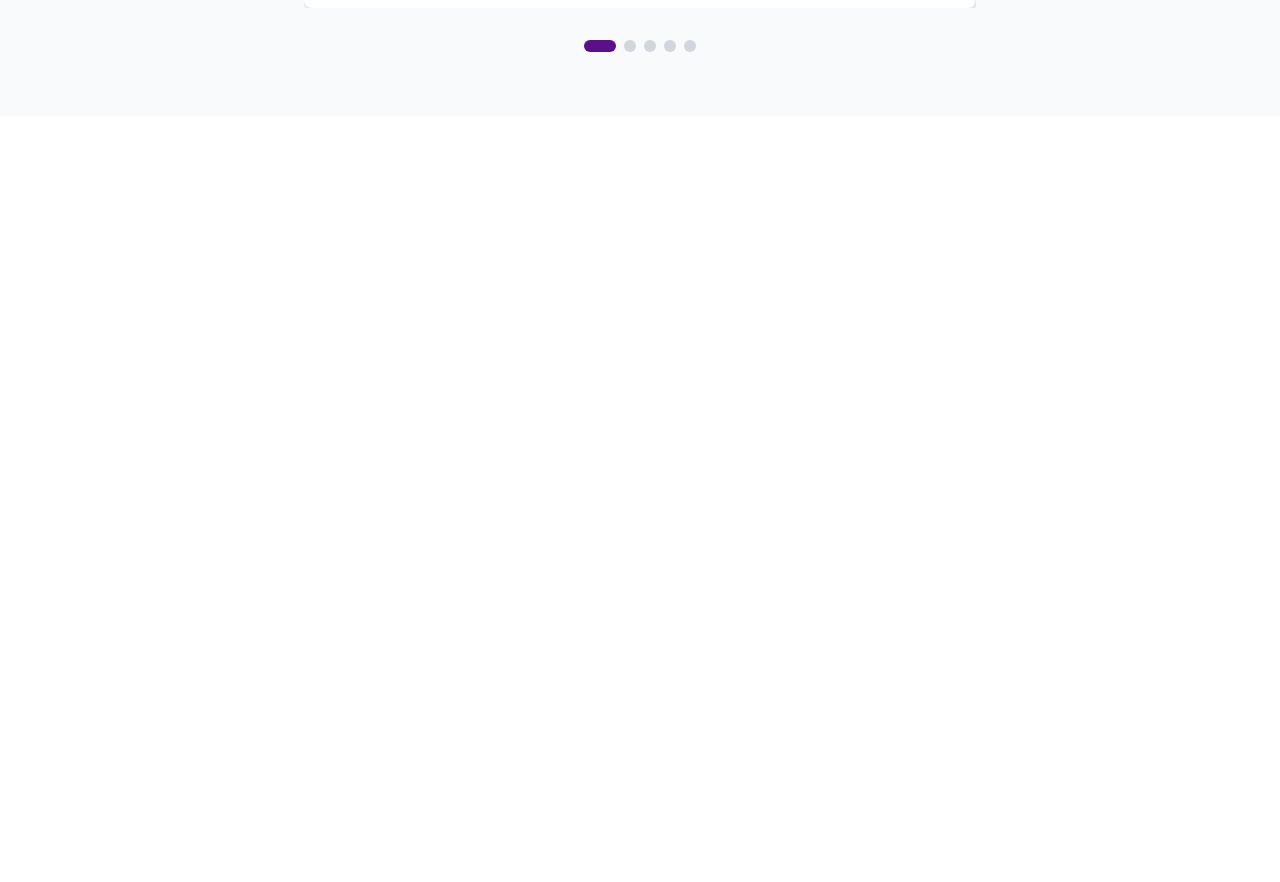
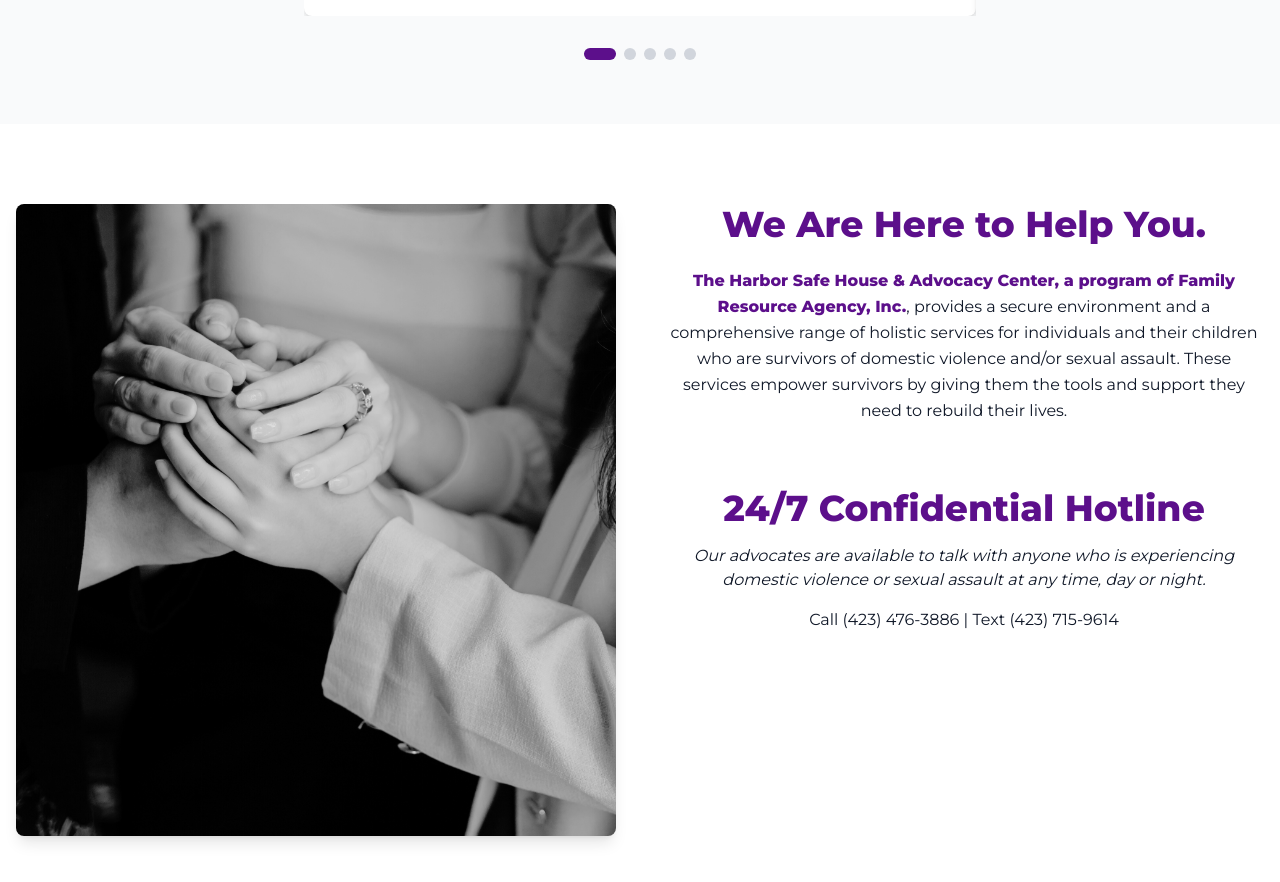
Before and after one commit to bhuddlez2/HarborSafeProject, a Next.js app in the folder frontend/my-app/: page / in a window 1280 px wide. Shown: the part 1218-2100 px from the top of the page. Before the commit the page ends 1334 px from the top, so only its background shows below. Built offline with nearby package versions, Linux system fonts and the light colour scheme.

Commit message:
here to help section

```diff
--- a/frontend/my-app/src/app/page.js
+++ b/frontend/my-app/src/app/page.js
@@ -207,7 +207,7 @@ export default function Home() {
             Section heading,
             text-center and mb-12 to center it with spacing below
             */}
-            <h2 className="text-center mb-12">Upcoming Events</h2>
+            <h2 className="text-center mb-12 text-2xl font-semibold">Upcoming Events</h2>
 
             {/*
             Carousel wrapper,
@@ -309,6 +309,97 @@ export default function Home() {
             </div>
           </div>
         </div>
+
+        {/*
+        About section,
+        id="about" so the About nav link anchor scrolls here,
+        py-20 px-4 for vertical padding and horizontal gutters,
+        bg-white background
+        */}
+        <section className="py-20 px-4 bg-white">
+          <div className="max-w-7xl mx-auto">
+
+            {/*
+            Two-column row: WeAreHere image left, text content right,
+            grid md:grid-cols-2 for two columns on medium screens and up,
+            gap-12 for spacing between columns,
+            items-start so both columns align to the top
+            */}
+            <div className="grid md:grid-cols-2 gap-12 items-start">
+
+              {/*
+              Left column: WeAreHere image,
+              w-full stretches the image to fill the column width,
+              rounded-lg for rounded corners,
+              shadow-lg for a drop shadow,
+              NOTE: if white padding appears around the image it is baked into the png itself,
+              to fix it the png will need to be cropped or exported without padding
+              */}
+              <div>
+                {/* eslint-disable-next-line @next/next/no-img-element */}
+                <img
+                  src="/WeAreHere.png"
+                  alt="Supportive hands"
+                  className="w-full rounded-lg shadow-lg"
+                />
+              </div>
+
+              {/*
+              Right column: heading, body copy, and hotline info,
+              space-y-6 for consistent vertical spacing between children
+              */}
+              <div className="space-y-6">
+
+                {/*
+                Section heading,
+                text-[#5C0F8B] for brand purple,
+                text-4xl for prominence,
+                text-center to match the Figma design,
+                mb-6 for spacing below before the body copy
+                */}
+                <h1 className="mb-6 text-[#5C0F8B] text-center text-4xl font-semibold">We Are Here to Help You.</h1>
+
+                {/* Body copy, leading-relaxed for comfortable line height */}
+                <p className="leading-relaxed text-gray-900 text-center mb-4">
+                  <strong className="text-[#5C0F8B]">The Harbor Safe House &amp; Advocacy Center, a program of Family Resource Agency, Inc.</strong>,
+                  provides a secure environment and a comprehensive range of holistic services for
+                  individuals and their children who are survivors of domestic violence and/or sexual
+                  assault. These services empower survivors by giving them the tools and support they
+                  need to rebuild their lives.
+                </p>
+
+                {/*
+                Hotline sub-section,
+                mt-16 pushes it further down to visually separate it from the body copy above
+                */}
+                <div className="mt-16">
+
+                  {/* Hotline heading, same brand color and size as the section heading above */}
+                  <h2 className="text-center mb-4 text-[#5C0F8B] text-4xl font-semibold">24/7 Confidential Hotline</h2>
+
+                  {/* Supporting italic description */}
+                  <p className="text-gray-900 italic text-center mb-4">
+                    Our advocates are available to talk with anyone who is experiencing domestic
+                    violence or sexual assault at any time, day or night.
+                  </p>
+
+                  {/*
+                  Phone and text links,
+                  hover:text-[#5C0F8B] highlights them in brand color on hover,
+                  transition-colors for a smooth color change
+                  */}
+                  <p className="text-center text-gray-900">
+                    <a href="tel:423-476-3886" className="hover:text-[#5C0F8B] transition-colors">Call (423) 476-3886</a>
+                    {" | "}
+                    <a href="sms:423-715-9614" className="hover:text-[#5C0F8B] transition-colors">Text (423) 715-9614</a>
+                  </p>
+
+                </div>
+              </div>
+            </div>
+
+          </div>
+        </section>
       </main>
     </div>
   );
```
